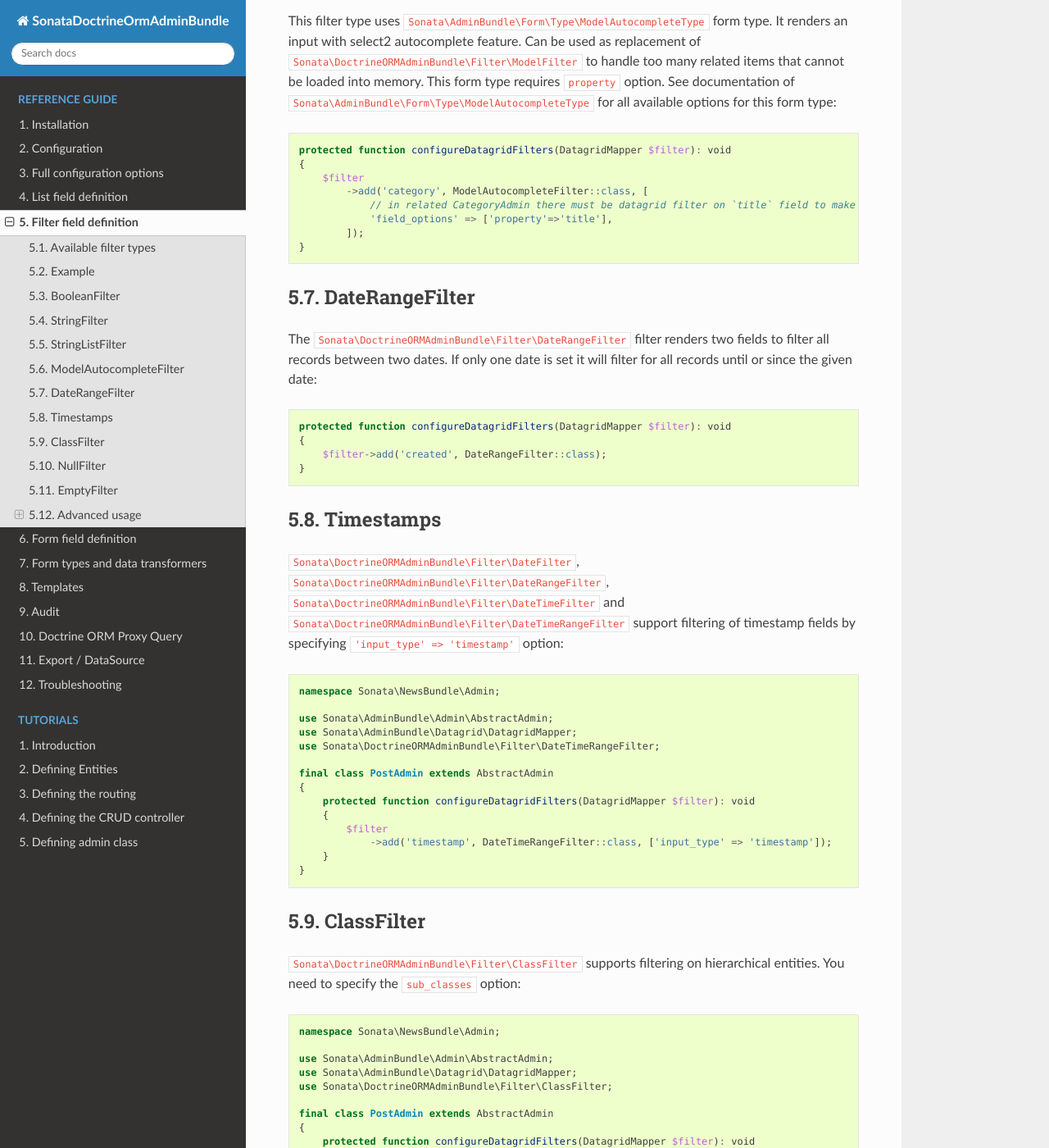
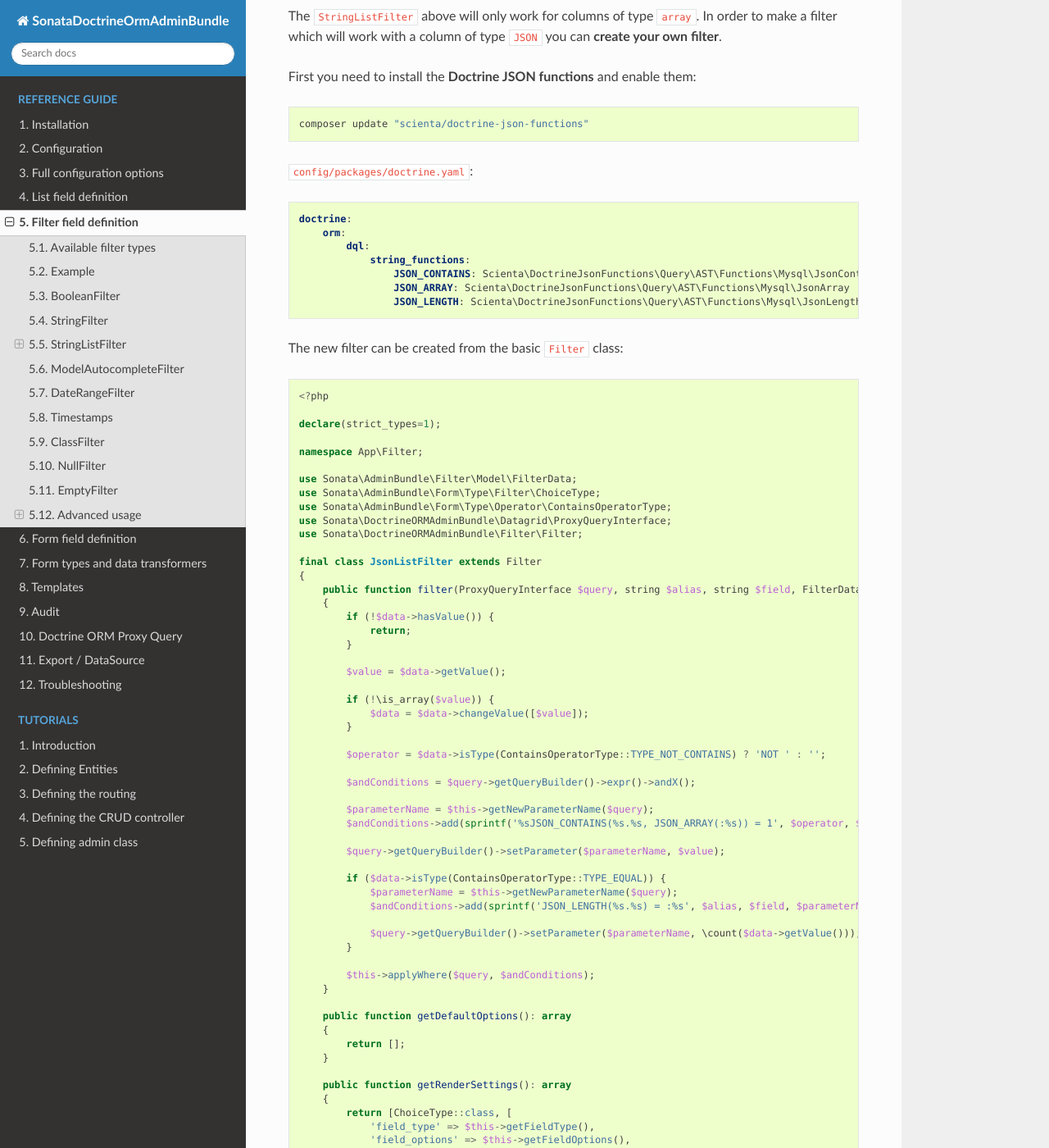
Before and after one commit to sonata-project/SonataDoctrineORMAdminBundle, a Sphinx documentation site: the page built from docs/reference/filter_field_definition.rst, in a window 1280 px wide and 1400 px high, scrolled down 3433 px. Shown: the whole window at 82% size. Built offline with Sphinx 7.4.7 and the Read the Docs theme 2.0.0, drawn with Linux system fonts in a browser that asks for light colours; some of the changed text lies outside the part shown.

Commit message:
Added example for JsonListFilter
Hello, I added a small example to create a filter. Here is the original issue:

#1596

```diff
--- a/docs/reference/filter_field_definition.rst
+++ b/docs/reference/filter_field_definition.rst
@@ -122,6 +122,102 @@
 
     The filter can give bad results with associative arrays since it is not easy to distinguish between keys
     and values for a serialized associative array.
+
+JsonListFilter and custom filters
+^^^^^^^^^^^^^^^^^^^^^^^^^^^^^^^^^
+
+The ``StringListFilter`` above will only work for columns of type ``array``.
+In order to make a filter which will work with a column of type ``JSON`` you can **create your own filter**.
+
+First you need to install the **Doctrine JSON functions** and enable them:
+
+.. code-block::
+
+    composer update "scienta/doctrine-json-functions"
+
+``config/packages/doctrine.yaml``:
+
+.. code-block:: yml
+
+    doctrine:
+        orm:
+            dql:
+                string_functions:
+                    JSON_CONTAINS: Scienta\DoctrineJsonFunctions\Query\AST\Functions\Mysql\JsonContains
+                    JSON_ARRAY: Scienta\DoctrineJsonFunctions\Query\AST\Functions\Mysql\JsonArray
+                    JSON_LENGTH: Scienta\DoctrineJsonFunctions\Query\AST\Functions\Mysql\JsonLength
+
+The new filter can be created from the basic ``Filter`` class:
+
+.. code-block:: php
+
+    <?php
+
+    declare(strict_types=1);
+
+    namespace App\Filter;
+
+    use Sonata\AdminBundle\Filter\Model\FilterData;
+    use Sonata\AdminBundle\Form\Type\Filter\ChoiceType;
+    use Sonata\AdminBundle\Form\Type\Operator\ContainsOperatorType;
+    use Sonata\DoctrineORMAdminBundle\Datagrid\ProxyQueryInterface;
+    use Sonata\DoctrineORMAdminBundle\Filter\Filter;
+
+    final class JsonListFilter extends Filter
+    {
+        public function filter(ProxyQueryInterface $query, string $alias, string $field, FilterData $data): void
+        {
+            if (!$data->hasValue()) {
+                return;
+            }
+
+            $value = $data->getValue();
+
+            if (!\is_array($value)) {
+                $data = $data->changeValue([$value]);
+            }
+
+            $operator = $data->isType(ContainsOperatorType::TYPE_NOT_CONTAINS) ? 'NOT ' : '';
+
+            $andConditions = $query->getQueryBuilder()->expr()->andX();
+
+            $parameterName = $this->getNewParameterName($query);
+            $andConditions->add(sprintf('%sJSON_CONTAINS(%s.%s, JSON_ARRAY(:%s)) = 1', $operator, $alias, $field, $parameterName));
+
+            $query->getQueryBuilder()->setParameter($parameterName, $value);
+
+            if ($data->isType(ContainsOperatorType::TYPE_EQUAL)) {
+                $parameterName = $this->getNewParameterName($query);
+                $andConditions->add(sprintf('JSON_LENGTH(%s.%s) = :%s', $alias, $field, $parameterName));
+
+                $query->getQueryBuilder()->setParameter($parameterName, \count($data->getValue()));
+            }
+
+            $this->applyWhere($query, $andConditions);
+        }
+
+        public function getDefaultOptions(): array
+        {
+            return [];
+        }
+
+        public function getRenderSettings(): array
+        {
+            return [ChoiceType::class, [
+                'field_type' => $this->getFieldType(),
+                'field_options' => $this->getFieldOptions(),
+                'label' => $this->getLabel(),
+            ]];
+        }
+    }
+
+Lastly you need to enable the newly created filter:
+
+.. code-block:: yml
+
+    App\Filter\JsonListFilter:
+        tags:
+            - { name: sonata.admin.filter.type }
 
 ModelAutocompleteFilter
 -----------------------
```
